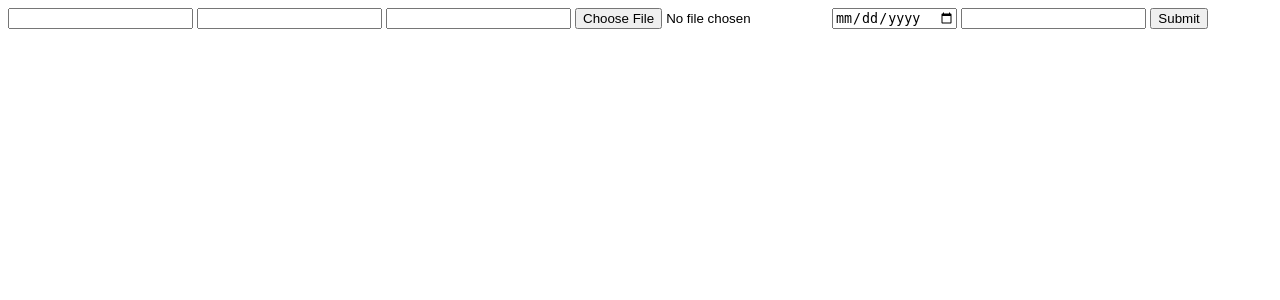
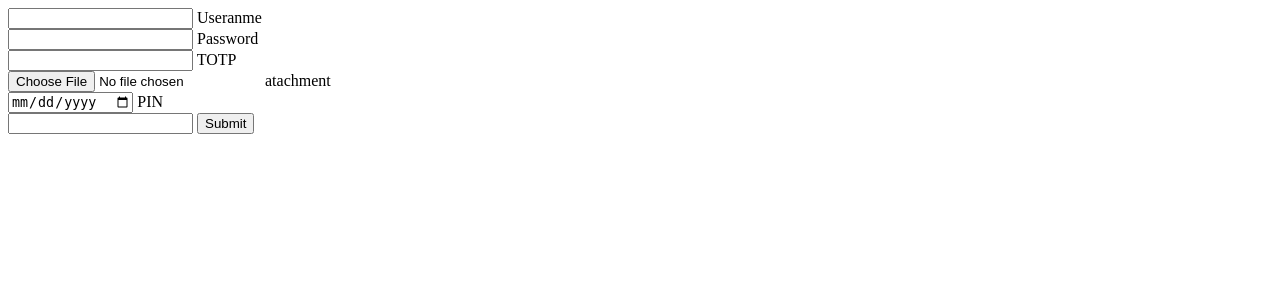
Before and after one commit to PassMasters/pwsystem, a Django app: page /passwords/add in a window 1280 px wide. Shown: the top 300 px of the page. Run offline with Django 4.2, Linux system fonts and the light colour scheme.

Commit message:
sdfsdfsfd

```diff
--- a/pwmanager/templates/pwtest.html
+++ b/pwmanager/templates/pwtest.html
@@ -1,12 +1,17 @@
 <html>
     <title>PW add test</title>
-   <form action="/passwords/add2" method="post">
-    <input type="text" name="username">
-    <input type="text" name="Password">
-    <input type="text" name="TOTP">
-    <input type="file" name="File">
-    <input type="date" name="date">
-    <input type="text" name="munchy">
-    <input type="submit" name="eh">
-   </form>
+    <form action="/passwords/add2" method="post">
+        <input type="text" name="username" id="1">
+        <label for="1">Useranme</label><br>
+        <input type="password" name="Password" id="2">
+        <label for="2">Password</label><br>
+        <input type="text" name="TOTP" id="3">
+        <label for="3">TOTP</label><br>
+        <input type="file" name="File" id="4">
+        <label for="4">atachment</label><br>
+        <input type="date" name="date" id="5">
+        <label for="6">PIN</label><br>
+        <input type="text" name="munchy" id="6">
+        <input type="submit" name="eh">
+    </form>
 </html>
```
